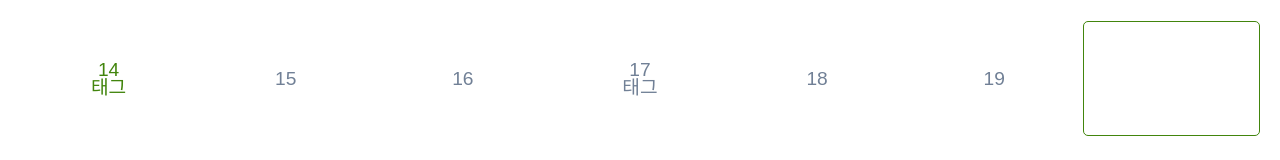
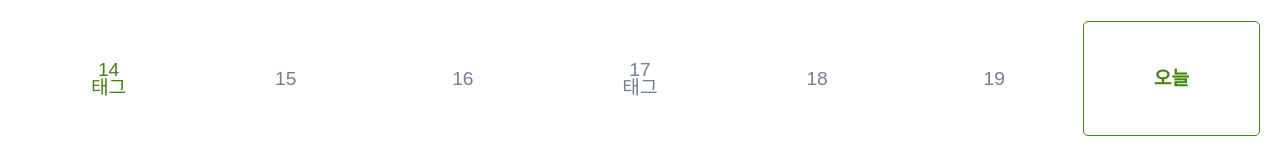
Before and after one commit to CWDll/monaco_prac, a React (Vite) app: page /calendar in a window 1280 px wide. Shown: the part 356-516 px from the top of the page. Built offline with nearby package versions, Linux system fonts and the light colour scheme.

Commit message:
[Refactor] 타일 내부에 '오늘'텍스트 표시와 태그 삽입 기능을 합친다.

```diff
--- a/src/components/Calendar/MyCalendar.tsx
+++ b/src/components/Calendar/MyCalendar.tsx
@@ -17,14 +17,6 @@ const MyCalendar = () => {
     return date.toLocaleDateString(locale, { weekday: "long" });
   };
 
-  // 요일 이름 길게 만들기(ex. mon, tue, ... -> Monday, Tuesday, ...)
-  const tileContent = ({ date, view }: { date: Date; view: string }) => {
-    if (view === "month" && date.toDateString() === new Date().toDateString()) {
-      return <span className="today-label">오늘</span>;
-    }
-    return null;
-  };
-
   // 태그 삽입 날짜 리스트
   const dayList = [
     "2024-07-02",
@@ -35,15 +27,21 @@ const MyCalendar = () => {
     "2024-07-17",
     "2024-07-20",
   ];
-  // 태그 삽입 날짜 타일에 컨텐츠 추가
-  const addTag = ({ date }: any) => {
-    // 해당 날짜(하루)에 추가할 컨텐츠의 배열
+
+  // 요일 이름 길게 만들기 및 태그 추가 기능 결합
+  const tileContent = ({ date, view }: { date: Date; view: string }) => {
     const contents: any[] = [];
 
-    // date가 dayList와 일치하면 태그 추가 (npm install moment)
-    if (dayList.find((day) => day === moment(date).format("YYYY-MM-DD"))) {
-      contents.push(<span className="tag">태그</span>);
+    if (view === "month") {
+      if (date.toDateString() === new Date().toDateString()) {
+        contents.push(<span className="today-label">오늘</span>);
+      }
+
+      if (dayList.find((day) => day === moment(date).format("YYYY-MM-DD"))) {
+        contents.push(<span className="tag">태그</span>);
+      }
     }
+
     return <div>{contents}</div>;
   };
 
@@ -61,7 +59,7 @@ const MyCalendar = () => {
         // 이전 달, 다음 달 날짜 숨기기
         showNeighboringMonth={false}
         // 오늘 날짜를 "오눌"로 표시
-        tileContent={addTag}
+        tileContent={tileContent}
       />
     </S.CalendarBox>
   );
```
